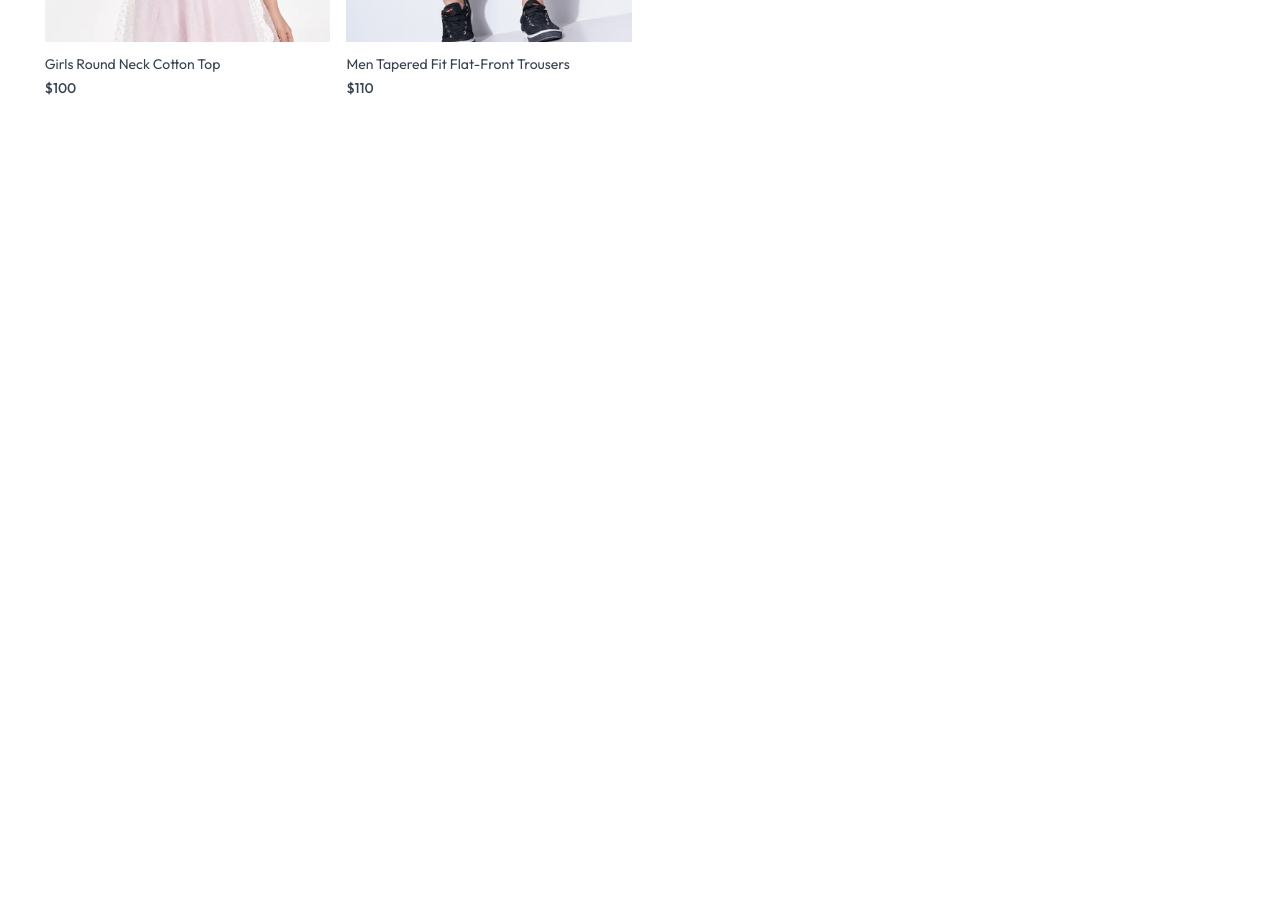
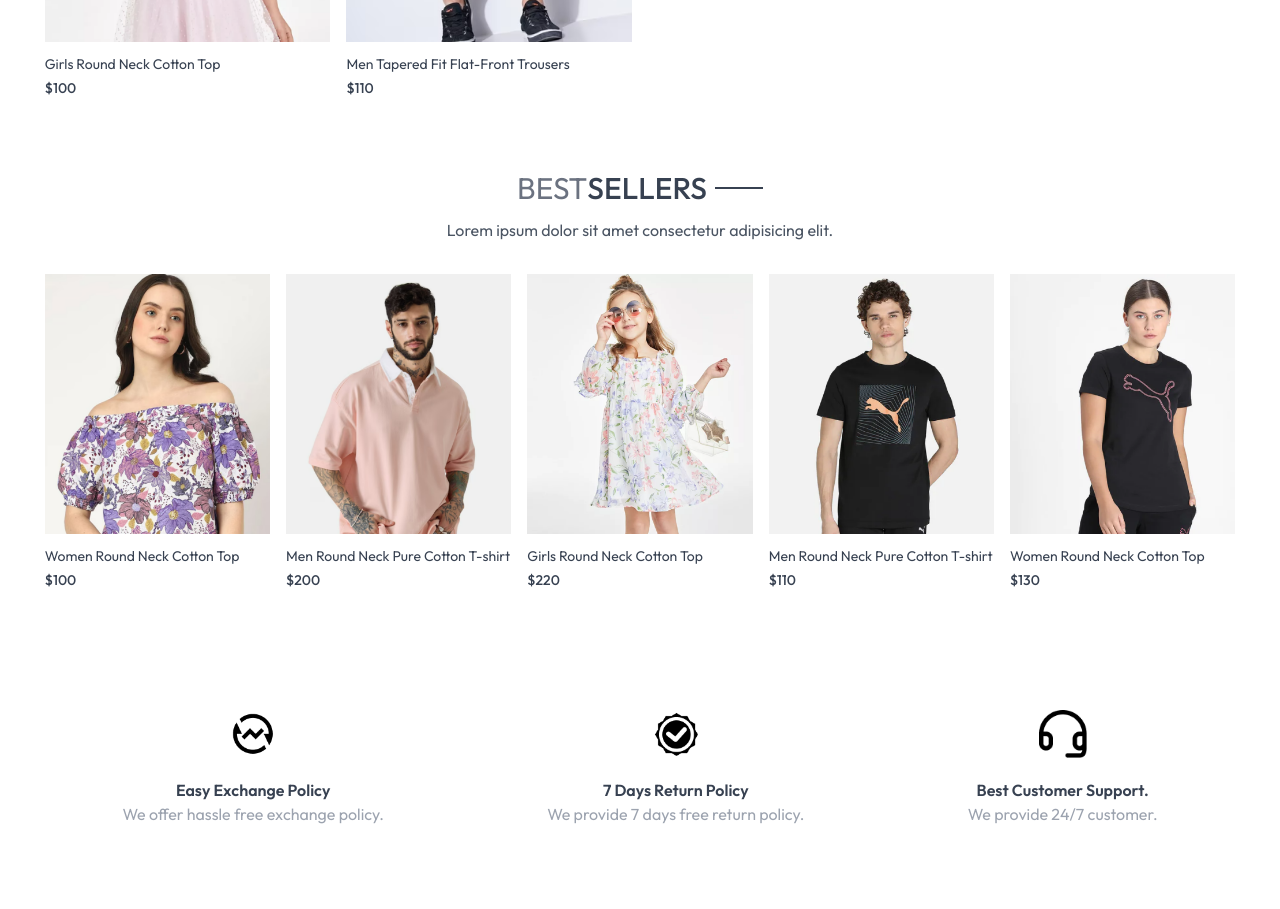
Before and after one commit to Enyewashebr/e-Commerce-Website, a React (Vite) app in the folder Enex-buticks/: page / in a window 1280 px wide. Shown: the part 1880-2789 px from the top of the page. Before the commit the page ends 2018 px from the top, so only its background shows below. Built offline with nearby package versions, Linux system fonts and the light colour scheme.

Commit message:
adding news leter, ourpolicy and bestseller and style them

```diff
--- a/Enex-buticks/src/App.jsx
+++ b/Enex-buticks/src/App.jsx
@@ -13,14 +13,14 @@
 
 const App = () => {
   return (
-    <div className='px-4 sm:px-[2vw] lg:px-[3.5vw]'>
+    <div className='sm:px-[2vw] lg:px-[3.5vw] overflow-x-hidden'>
       <Navbar/>
       <Routes>
         <Route path='/' element={<Home/>}/>
         <Route path='/collection' element={<Collection/>}/>
         <Route path='/about' element={<About/>}/>
         <Route path='/contact' element={<Contact/>}/>
-        <Route path='/product/:productId' element={<Product/>}/>
+        <Route path='/product/productId' element={<Product/>}/>
         <Route path='/cart' element={<Cart/>}/>
         <Route path='/login' element={<Login/>}/>
         <Route path='/place-order' element={<PlaceOrder/>}/>
--- /dev/null
+++ b/Enex-buticks/src/components/BestSeller.jsx
@@ -0,0 +1,33 @@
+import { useContext, useEffect, useState } from 'react'
+import Title from './Title';
+import { ShopContext } from '../context/ShopContext';
+import ProductItem from './ProductItem';
+
+
+const BestSeller = () => {
+    const [bestSeller, setBestSeller] = useState([]);
+    const {products} =useContext(ShopContext);
+    useEffect(()=>{
+        const bestProduct=products.filter((item)=>item.bestseller);
+        setBestSeller(bestProduct.slice(0,5));
+    }, [products])
+  return (
+    <div className='my-10'>
+      <div className='text-center text-3xl py-8'>
+        <Title text1={'BEST'} text2={'SELLERS'}/>
+        <p className='w-3/4 m-auto text-xs sm:text-sm md:text-base text-gray-600'>
+        Lorem ipsum dolor sit amet consectetur adipisicing elit.
+        </p>
+      </div>
+      <div className='grid grid-cols-2 sm:grid-cols-3 md:grid-cols-4 lg:grid-cols-5 gap-4 gap-y-6'>
+        {
+            bestSeller.map((item, index)=>(
+                <ProductItem key={index} id={item._id} name={item.name} price={item.price} image={item.image}/>
+            ))
+        }
+      </div>
+    </div>
+  )
+}
+
+export default BestSeller
--- /dev/null
+++ b/Enex-buticks/src/components/Footer.jsx
@@ -0,0 +1,11 @@
+import React from 'react'
+
+const Footer = () => {
+  return (
+    <div>
+
+    </div>
+  )
+}
+
+export default Footer
--- a/Enex-buticks/src/components/Hero.jsx
+++ b/Enex-buticks/src/components/Hero.jsx
@@ -4,7 +4,7 @@
 
 const Hero = () => {
   return (
-    <div className="flex flex-col sm:flex border border-gray-400 sm:flex-row bg-[#00ADB4]">
+    <div className="flex flex-col sm:flex border border-gray-400 sm:flex-row bg-[#00ADB4] ">
       {/* Hero left */}
       <div className="w-full sm:w-1/2 flex items-center justify-center py-10 sm:py-0">
         <div className="text-[hsl(0,14%,99%)]">
@@ -25,7 +25,7 @@
         </div>
       </div>
       {/* Hero right side */}
-      <img className="w-full sm:w-1/2" src={assets.hero_img} alt="" />
+      <img className="w-full sm:w-1/2 " src={assets.hero_img} alt="" />
     </div>
   );
 }
--- a/Enex-buticks/src/components/Navbar.jsx
+++ b/Enex-buticks/src/components/Navbar.jsx
@@ -10,8 +10,8 @@
 
   return (
     <div className="flex items-center justify-between py-5 font-medium ">
-      <NavLink to="/" className="logo">
-        <img src={assets.logo3} className=" w-20 cursor-pointer " alt="logo" />
+      <NavLink to="/" className="logo ">
+        <img src={assets.logo3} className="w-20 cursor-pointer  " alt="logo" />
       </NavLink>
 
       <ul className="hidden sm:flex gap-5 text-sm text-gray-700 ">
--- /dev/null
+++ b/Enex-buticks/src/components/NewsLetterBox.jsx
@@ -0,0 +1,19 @@
+// import React from 'react'
+
+const NewsLetterBox = () => {
+    const onSubmitHandler = (event) => {
+        event.preventDefault();
+    };
+  return (
+    <div className="text-center">
+      <p className="text-2xl font-medium text-gray-800">Subscribe Now $ get 20% off</p>
+      <p className="text-gray-400 mt-3">Lorem ipsum dolor, sit amet consectetur adipisicing elit. Doloribus sequi pariatur nulla quisquam</p>
+      <form className="w-full sm:w-1/2 flex items-center gap-3 mx-auto my-6 border pl-3">
+        <input className="w-full sm:flex-1 outline-none" type="email" placeholder="Enter your email address" required/>
+        <button type="submit" className="bg-black text-white text-xs px-10 py-4">SUBSCRIBE</button>
+      </form>
+    </div>
+  )
+}
+
+export default NewsLetterBox
--- /dev/null
+++ b/Enex-buticks/src/components/OurPolicy.jsx
@@ -0,0 +1,26 @@
+// import React from 'react'
+import {assets} from '../assets/assets'
+
+const OurPolicy = () => {
+  return (
+    <div className="flex flex-col sm:flex-row justify-around gap-12 sm:gap-2 text-center py-20 text-xs sm:text-sm md:text-base text-gray-700">
+      <div>
+        <img src={assets.exchange_icon} className="w-12 m-auto mb-5" alt="" />
+        <p className="font-semibold">Easy Exchange Policy</p>
+        <p className="text-gray-400">We offer hassle free exchange policy.</p>
+      </div>
+      <div>
+        <img src={assets.quality_icon} className="w-12 m-auto mb-5" alt="" />
+        <p className="font-semibold">7 Days Return Policy</p>
+        <p className="text-gray-400">We provide 7 days free return policy.</p>
+      </div>
+      <div>
+        <img src={assets.support_img} className="w-12 m-auto mb-5" alt="" />
+        <p className="font-semibold">Best Customer Support.</p>
+        <p className="text-gray-400">We provide 24/7 customer.</p>
+      </div>
+    </div>
+  );
+}
+
+export default OurPolicy
--- a/Enex-buticks/src/components/ProductItem.jsx
+++ b/Enex-buticks/src/components/ProductItem.jsx
@@ -5,8 +5,8 @@
 const ProductItem = ({id, name,image,price}) => {
     const {currency}=useContext(ShopContext);
   return (
-    <Link className='text-gray-700 cursor-pointer' to={`/product/${id}`}>
-        <div className='overflow-hidden'>
+    <Link to={`/product/${id}`} className='text-gray-700 cursor-pointer' >
+        <div className='overflow-x-hidden '>
             <img className='hover:scale-110 transitionease-in-out ' src={image[0]} alt="" />
             <p className='pt-3 pb-1 text-sm '>{name}</p>
             <p className='text-sm font-medium'>{currency}{price}</p>
--- a/Enex-buticks/src/index.css
+++ b/Enex-buticks/src/index.css
@@ -8,9 +8,10 @@
 a.active hr{
     display: block;
 }
-/* body{
- overflow: hidden;
-} */
+body{
+ overflow-x: hidden;
+
+}
 
 *{
     font-family: Outfit;
--- a/Enex-buticks/src/pages/Home.jsx
+++ b/Enex-buticks/src/pages/Home.jsx
@@ -1,14 +1,19 @@
 // import React from 'react'
 
+import BestSeller from "../components/BestSeller"
 import Hero from "../components/Hero"
 import LatestCollection from "../components/LatestCollection"
+import NewsLetterBox from "../components/NewsLetterBox"
+import OurPolicy from "../components/OurPolicy"
 
 const Home = () => {
   return (
     <div>
       <Hero />
       <LatestCollection />
-
+      <BestSeller />
+      <OurPolicy />
+      <NewsLetterBox />
     </div>
   )
 }
```
